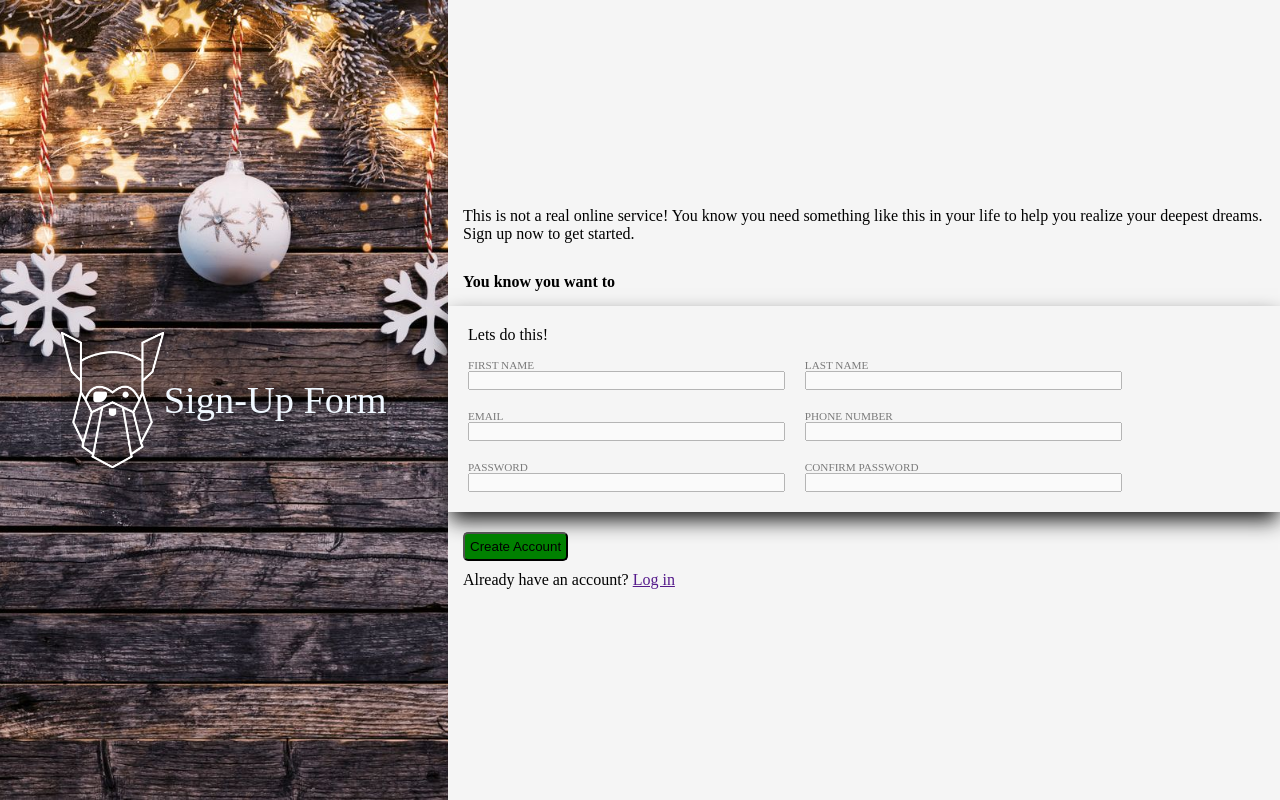
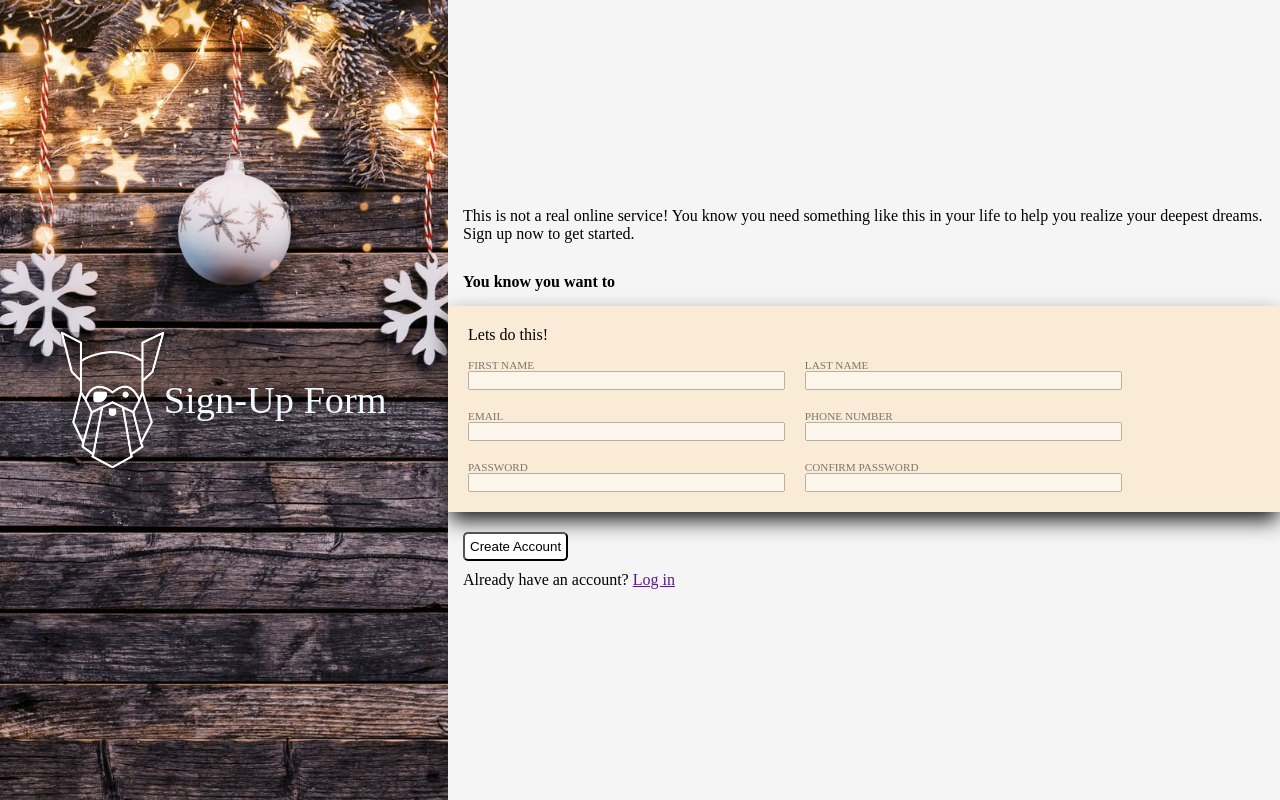
Before and after one commit to leedeen01/sign-up-form, a plain HTML site: page index.html in a window 1280 px wide. Drawn offline with Linux system fonts and the light colour scheme.

Commit message:
Editted some code to make background appear

```diff
--- a/style.css
+++ b/style.css
@@ -9,7 +9,7 @@
 
 }
 .left {
-    background: url(/images/background-image.jpg) no-repeat center center/ cover;
+    background: url(../images/background-image.jpg) no-repeat center center/ cover;
     width: 35%;
     flex-shrink: 0;
     display: flex;
@@ -46,6 +46,7 @@
 .form {
     box-shadow: 0 10px 20px -2px rgb(22, 22, 22);
     padding: 20px;
+    background-color: antiquewhite;
 
 }
 
@@ -72,7 +73,7 @@
 }
 
 button {
-    background-color: green;
+    background-color: white;
     border-radius: 5px;
     padding: 5px;
     margin-bottom: 10px;
```
